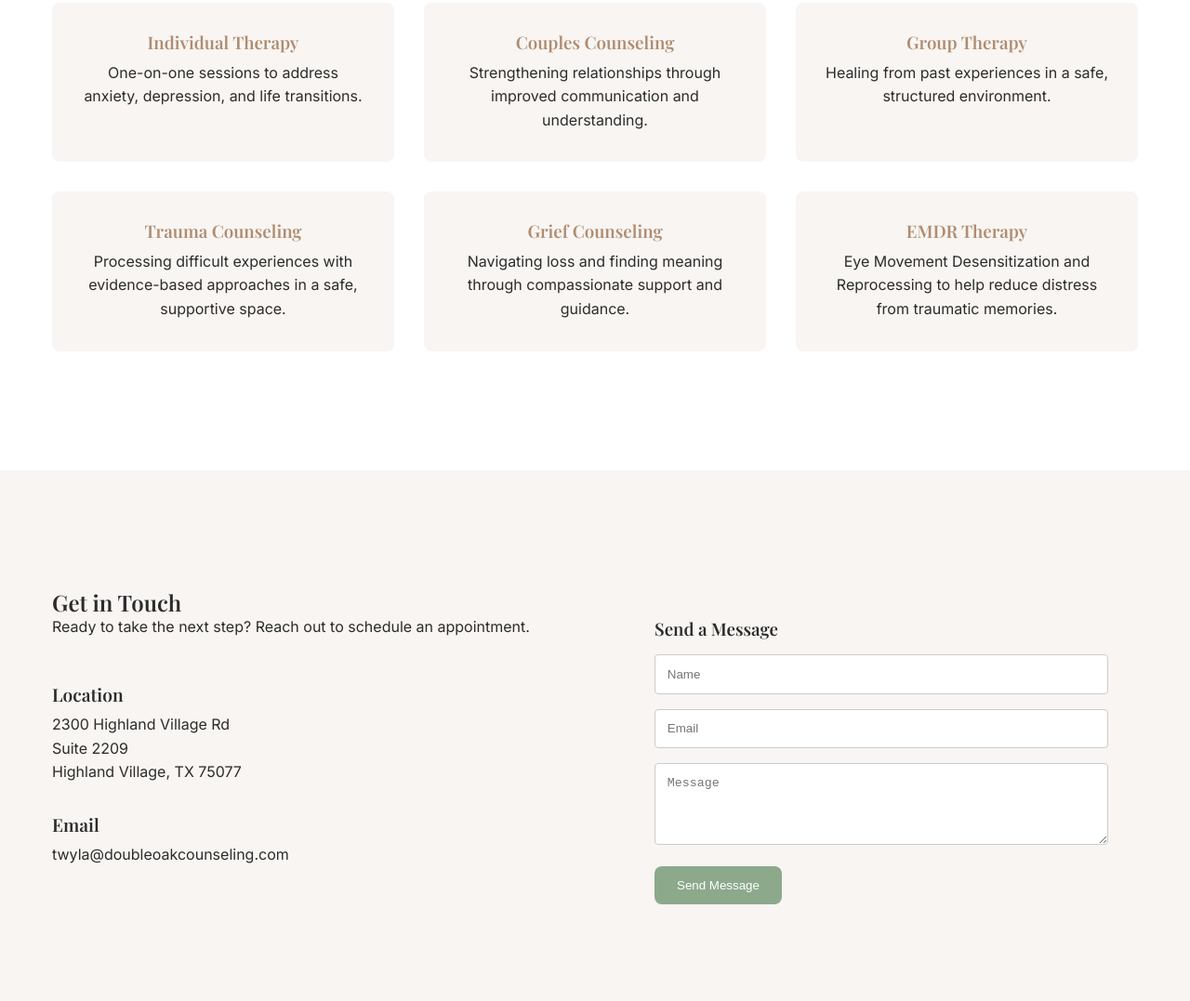
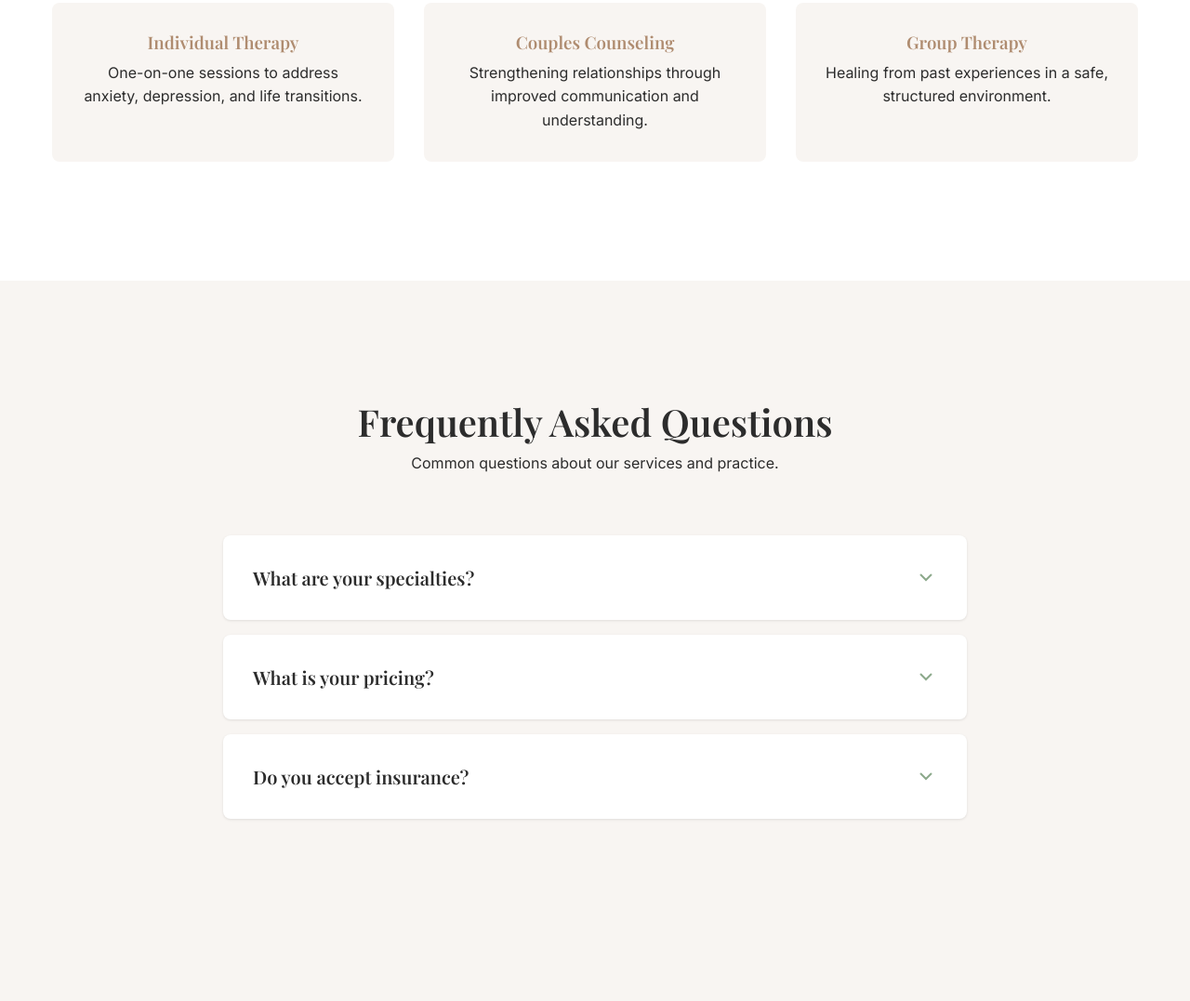
Before and after one commit to david-axelson/counseling-website, a website built with Vite: page index.html in a window 1280 px wide. Shown: the part 1723-2800 px from the top of the page at 93% size. Built offline with nearby package versions, Linux system fonts and the light colour scheme; a web font is replaced by a local one.

Commit message:
Add FAQ accordion section with specialties, pricing, and insurance information

```diff
--- a/index.html
+++ b/index.html
@@ -75,6 +75,7 @@
         <ul class="nav-links">
           <li><a href="#about">About</a></li>
           <li><a href="#services">Services</a></li>
+          <li><a href="#faq">FAQ</a></li>
           <li><a href="#contact">Contact</a></li>
         </ul>
         <button class="menu-toggle" aria-label="Toggle navigation">
@@ -142,22 +143,80 @@
             <h3>Group Therapy</h3>
             <p>Healing from past experiences in a safe, structured environment.</p>
           </div>
-          <div class="service-card">
-            <h3>Trauma Counseling</h3>
-            <p>Processing difficult experiences with evidence-based approaches in a safe, supportive space.</p>
+        </div>
+      </div>
+    </section>
+
+    <section id="faq" class="faq">
+      <div class="container">
+        <div class="section-header">
+          <h2>Frequently Asked Questions</h2>
+          <p>Common questions about our services and practice.</p>
+        </div>
+        <div class="faq-accordion">
+          <div class="faq-item">
+            <button class="faq-question" aria-expanded="false">
+              <span>What are your specialties?</span>
+              <svg class="faq-icon" width="24" height="24" viewBox="0 0 24 24" fill="none" stroke="currentColor"
+                stroke-width="2">
+                <polyline points="6 9 12 15 18 9"></polyline>
+              </svg>
+            </button>
+            <div class="faq-answer">
+              <p>I specialize in several key areas of mental health counseling:</p>
+              <ul>
+                <li><strong>Trauma Counseling:</strong> Working with individuals who have experienced traumatic events,
+                  using evidence-based approaches to process difficult memories and develop healthy coping strategies.
+                </li>
+                <li><strong>Grief Counseling:</strong> Supporting clients through the loss of loved ones, helping them
+                  navigate the complex emotions of grief and find meaningful ways to honor their loss while moving
+                  forward.</li>
+                <li><strong>Personality Disorder Counseling:</strong> Providing compassionate care for individuals
+                  dealing with personality disorders, focusing on building self-awareness, improving relationships, and
+                  developing emotional regulation skills.</li>
+                <li><strong>EMDR Therapy:</strong> Utilizing Eye Movement Desensitization and Reprocessing, a
+                  specialized technique proven effective for treating trauma, PTSD, anxiety, and other distressing life
+                  experiences.</li>
+              </ul>
+            </div>
           </div>
-          <div class="service-card">
-            <h3>Grief Counseling</h3>
-            <p>Navigating loss and finding meaning through compassionate support and guidance.</p>
+          <div class="faq-item">
+            <button class="faq-question" aria-expanded="false">
+              <span>What is your pricing?</span>
+              <svg class="faq-icon" width="24" height="24" viewBox="0 0 24 24" fill="none" stroke="currentColor"
+                stroke-width="2">
+                <polyline points="6 9 12 15 18 9"></polyline>
+              </svg>
+            </button>
+            <div class="faq-answer">
+              <p>The standard fee for individual therapy sessions is <strong>$185 per session</strong>. Each session is
+                typically 50-60 minutes in length.</p>
+              <p>I understand that financial circumstances vary, and I believe everyone deserves access to quality
+                mental health care. In cases of financial need, I offer some flexibility with my fees. Please don't
+                hesitate to discuss your situation with me during our initial consultation.</p>
+            </div>
           </div>
-          <div class="service-card">
-            <h3>EMDR Therapy</h3>
-            <p>Eye Movement Desensitization and Reprocessing to help reduce distress from traumatic memories.</p>
+          <div class="faq-item">
+            <button class="faq-question" aria-expanded="false">
+              <span>Do you accept insurance?</span>
+              <svg class="faq-icon" width="24" height="24" viewBox="0 0 24 24" fill="none" stroke="currentColor"
+                stroke-width="2">
+                <polyline points="6 9 12 15 18 9"></polyline>
+              </svg>
+            </button>
+            <div class="faq-answer">
+              <p>I do not accept insurance directly or bill insurance companies on your behalf. However, many clients
+                are able to receive reimbursement for out-of-network mental health services through their insurance
+                plans.</p>
+              <p>I am happy to provide you with a detailed receipt (superbill) that includes all the necessary
+                information for you to submit to your insurance company for potential reimbursement. I recommend
+                contacting your insurance provider to verify your out-of-network mental health benefits before our first
+                session.</p>
+            </div>
           </div>
         </div>
       </div>
     </section>
-
 
     <section id="contact" class="contact">
       <div class="container">
--- a/main.js
+++ b/main.js
@@ -10,3 +10,19 @@ document.querySelectorAll('a[href^="#"]').forEach(anchor => {
         });
     });
 });
+
+// FAQ Accordion
+document.addEventListener('DOMContentLoaded', () => {
+    const faqQuestions = document.querySelectorAll('.faq-question');
+
+    faqQuestions.forEach(question => {
+        question.addEventListener('click', () => {
+            const isExpanded = question.getAttribute('aria-expanded') === 'true';
+            const answer = question.nextElementSibling;
+
+            // Toggle current item
+            question.setAttribute('aria-expanded', !isExpanded);
+            answer.classList.toggle('active');
+        });
+    });
+});
--- a/style.css
+++ b/style.css
@@ -381,6 +381,115 @@ nav {
 }
 
 
+/* FAQ Section */
+.faq {
+  padding: var(--spacing-2xl) 0;
+  background-color: var(--color-bg);
+}
+
+.faq-accordion {
+  max-width: 800px;
+  margin: 0 auto;
+}
+
+.faq-item {
+  margin-bottom: var(--spacing-md);
+  background-color: var(--color-surface);
+  border-radius: var(--radius-md);
+  overflow: hidden;
+  box-shadow: var(--shadow-sm);
+  transition: box-shadow 0.3s ease;
+}
+
+.faq-item:hover {
+  box-shadow: var(--shadow-md);
+}
+
+.faq-question {
+  width: 100%;
+  display: flex;
+  justify-content: space-between;
+  align-items: center;
+  padding: var(--spacing-lg);
+  background: none;
+  border: none;
+  text-align: left;
+  font-family: var(--font-heading);
+  font-size: 1.25rem;
+  font-weight: 600;
+  color: var(--color-text);
+  cursor: pointer;
+  transition: color 0.3s ease;
+}
+
+.faq-question:hover {
+  color: var(--color-primary);
+}
+
+.faq-question span {
+  flex: 1;
+  padding-right: var(--spacing-md);
+}
+
+.faq-icon {
+  flex-shrink: 0;
+  transition: transform 0.3s ease;
+  color: var(--color-primary);
+}
+
+.faq-question[aria-expanded="true"] .faq-icon {
+  transform: rotate(180deg);
+}
+
+.faq-answer {
+  max-height: 0;
+  overflow: hidden;
+  transition: max-height 0.3s ease, padding 0.3s ease;
+  padding: 0 var(--spacing-lg);
+}
+
+.faq-answer.active {
+  max-height: 1000px;
+  padding: 0 var(--spacing-lg) var(--spacing-lg);
+}
+
+.faq-answer p {
+  color: var(--color-text-light);
+  margin-bottom: var(--spacing-md);
+  line-height: 1.7;
+}
+
+.faq-answer p:last-child {
+  margin-bottom: 0;
+}
+
+.faq-answer ul {
+  list-style: none;
+  margin-top: var(--spacing-md);
+}
+
+.faq-answer li {
+  margin-bottom: var(--spacing-md);
+  color: var(--color-text-light);
+  line-height: 1.7;
+  padding-left: var(--spacing-md);
+  position: relative;
+}
+
+.faq-answer li::before {
+  content: "•";
+  position: absolute;
+  left: 0;
+  color: var(--color-primary);
+  font-weight: bold;
+}
+
+.faq-answer strong {
+  color: var(--color-text);
+  font-weight: 600;
+}
+
+
 /* Contact/Location */
 .contact {
   padding: var(--spacing-2xl) 0;
```
